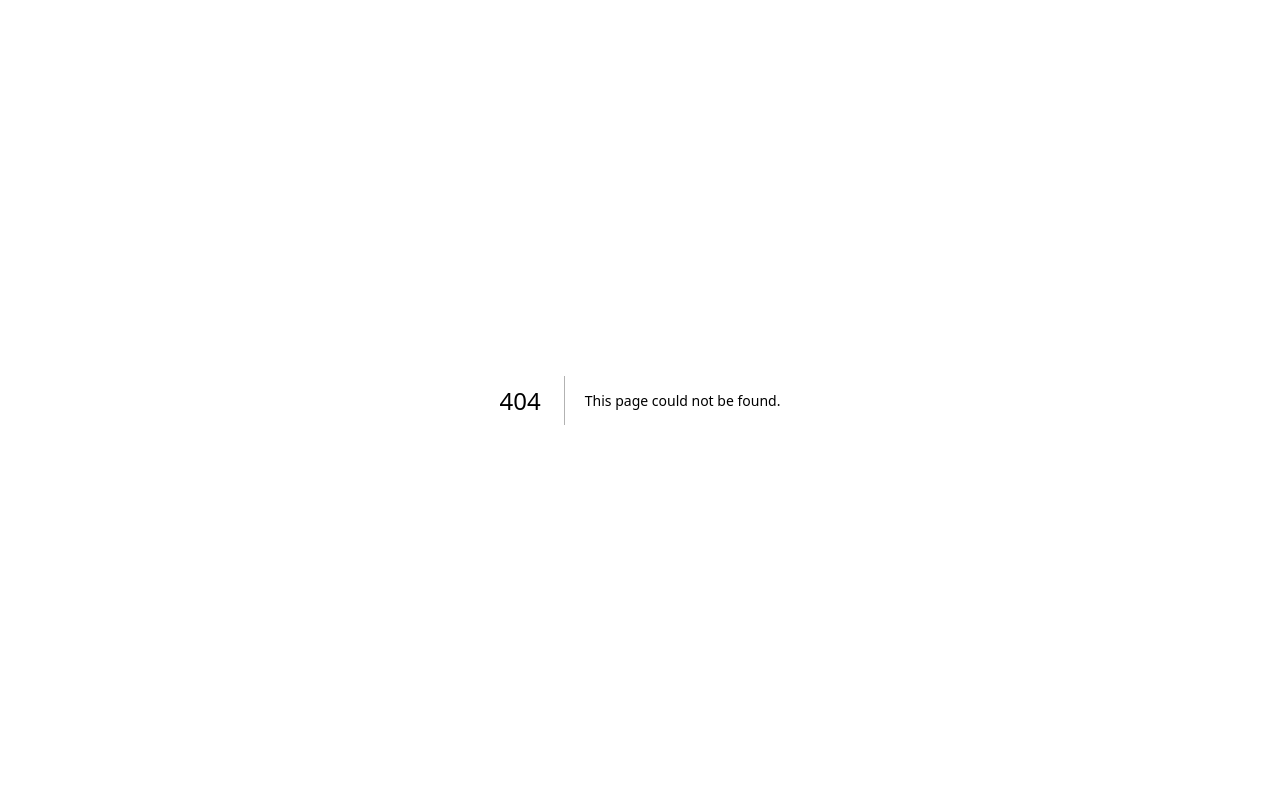
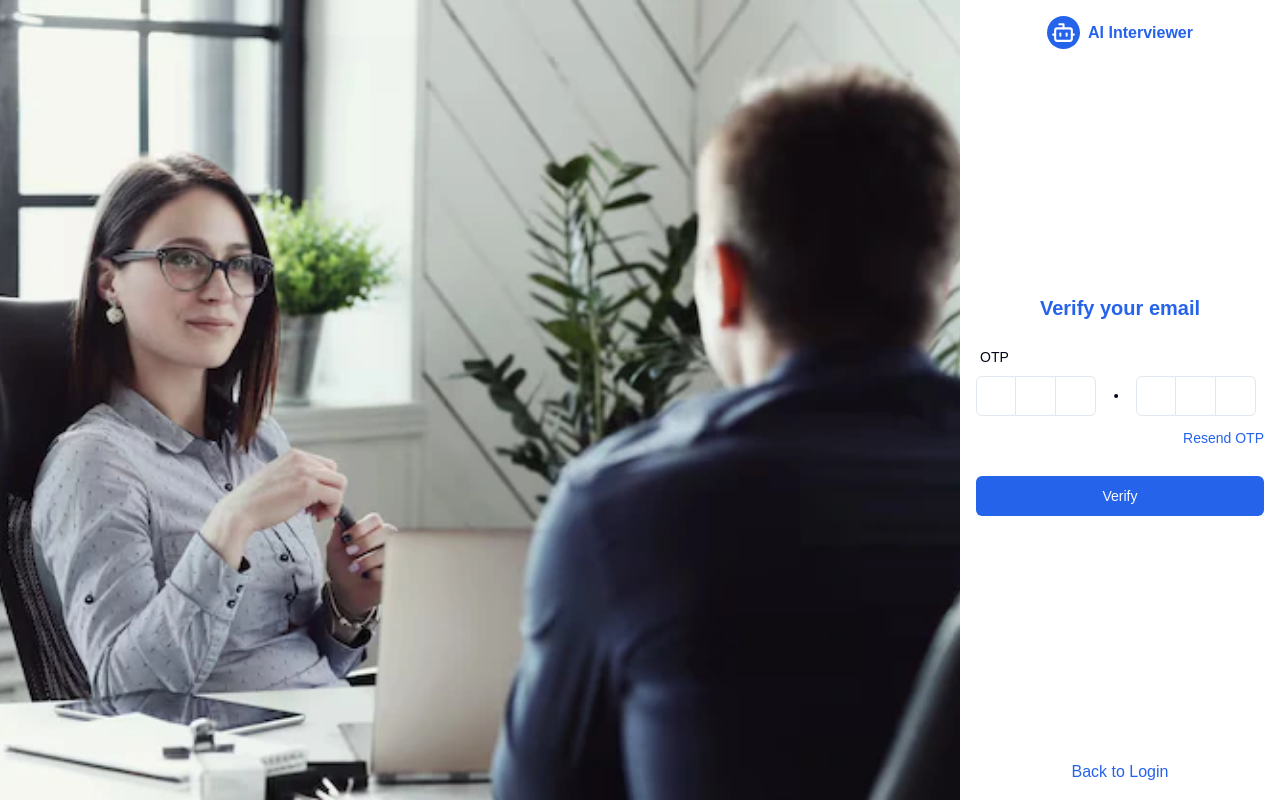
Before and after one commit to HimanshuS1nha/AI-Interviewer, a Next.js app: page /verify in a window 1280 px wide. Before the commit this address had no page. Built offline with nearby package versions, Linux system fonts and the light colour scheme.

Commit message:
Verify page UI complete

```diff
--- a/package.json
+++ b/package.json
@@ -20,6 +20,7 @@
     "class-variance-authority": "^0.7.1",
     "clsx": "^2.1.1",
     "embla-carousel-react": "^8.5.1",
+    "input-otp": "^1.4.1",
     "jose": "^5.9.6",
     "lucide-react": "^0.469.0",
     "next": "15.1.2",
--- /dev/null
+++ b/src/app/(auth)/verify/page.tsx
@@ -0,0 +1,75 @@
+"use client";
+
+import { useSearchParams } from "next/navigation";
+import { Suspense, useState } from "react";
+import Link from "next/link";
+
+import { Button } from "@/components/ui/button";
+import { Label } from "@/components/ui/label";
+import {
+  InputOTP,
+  InputOTPGroup,
+  InputOTPSeparator,
+  InputOTPSlot,
+} from "@/components/ui/input-otp";
+
+const Verify = () => {
+  const searchParams = useSearchParams();
+  const email = searchParams.get("email");
+
+  const [otp, setOtp] = useState("");
+
+  return (
+    <>
+      <form className="flex flex-col gap-y-7 w-[90%]">
+        <p className="text-primary text-xl font-semibold text-center">
+          Verify your email
+        </p>
+        <div className="flex flex-col gap-y-3">
+          <Label className="ml-1">OTP</Label>
+          <InputOTP
+            maxLength={6}
+            value={otp}
+            onChange={(value) => setOtp(value)}
+          >
+            <InputOTPGroup>
+              <InputOTPSlot index={0} />
+              <InputOTPSlot index={1} />
+              <InputOTPSlot index={2} />
+            </InputOTPGroup>
+            <InputOTPSeparator />
+            <InputOTPGroup>
+              <InputOTPSlot index={3} />
+              <InputOTPSlot index={4} />
+              <InputOTPSlot index={5} />
+            </InputOTPGroup>
+          </InputOTP>
+          <div className="flex justify-end">
+            <p className="text-sm hover:underline delay-100 transition-all cursor-pointer text-primary">
+              Resend OTP
+            </p>
+          </div>
+        </div>
+        <Button type="submit">Verify</Button>
+      </form>
+
+      <Link
+        href={"/login"}
+        replace
+        className="text-primary font-medium hover:underline cursor-pointer"
+      >
+        Back to Login
+      </Link>
+    </>
+  );
+};
+
+const VerifyPage = () => {
+  return (
+    <Suspense>
+      <Verify />
+    </Suspense>
+  );
+};
+
+export default VerifyPage;
--- /dev/null
+++ b/src/components/ui/input-otp.tsx
@@ -0,0 +1,71 @@
+"use client"
+
+import * as React from "react"
+import { OTPInput, OTPInputContext } from "input-otp"
+import { Dot } from "lucide-react"
+
+import { cn } from "@/lib/utils"
+
+const InputOTP = React.forwardRef<
+  React.ElementRef<typeof OTPInput>,
+  React.ComponentPropsWithoutRef<typeof OTPInput>
+>(({ className, containerClassName, ...props }, ref) => (
+  <OTPInput
+    ref={ref}
+    containerClassName={cn(
+      "flex items-center gap-2 has-[:disabled]:opacity-50",
+      containerClassName
+    )}
+    className={cn("disabled:cursor-not-allowed", className)}
+    {...props}
+  />
+))
+InputOTP.displayName = "InputOTP"
+
+const InputOTPGroup = React.forwardRef<
+  React.ElementRef<"div">,
+  React.ComponentPropsWithoutRef<"div">
+>(({ className, ...props }, ref) => (
+  <div ref={ref} className={cn("flex items-center", className)} {...props} />
+))
+InputOTPGroup.displayName = "InputOTPGroup"
+
+const InputOTPSlot = React.forwardRef<
+  React.ElementRef<"div">,
+  React.ComponentPropsWithoutRef<"div"> & { index: number }
+>(({ index, className, ...props }, ref) => {
+  const inputOTPContext = React.useContext(OTPInputContext)
+  const { char, hasFakeCaret, isActive } = inputOTPContext.slots[index]
+
+  return (
+    <div
+      ref={ref}
+      className={cn(
+        "relative flex h-10 w-10 items-center justify-center border-y border-r border-input text-sm transition-all first:rounded-l-md first:border-l last:rounded-r-md",
+        isActive && "z-10 ring-2 ring-ring ring-offset-background",
+        className
+      )}
+      {...props}
+    >
+      {char}
+      {hasFakeCaret && (
+        <div className="pointer-events-none absolute inset-0 flex items-center justify-center">
+          <div className="h-4 w-px animate-caret-blink bg-foreground duration-1000" />
+        </div>
+      )}
+    </div>
+  )
+})
+InputOTPSlot.displayName = "InputOTPSlot"
+
+const InputOTPSeparator = React.forwardRef<
+  React.ElementRef<"div">,
+  React.ComponentPropsWithoutRef<"div">
+>(({ ...props }, ref) => (
+  <div ref={ref} role="separator" {...props}>
+    <Dot />
+  </div>
+))
+InputOTPSeparator.displayName = "InputOTPSeparator"
+
+export { InputOTP, InputOTPGroup, InputOTPSlot, InputOTPSeparator }
```
Also changed, not shown: 1 other file (tests, documents, lock files or other folders).
